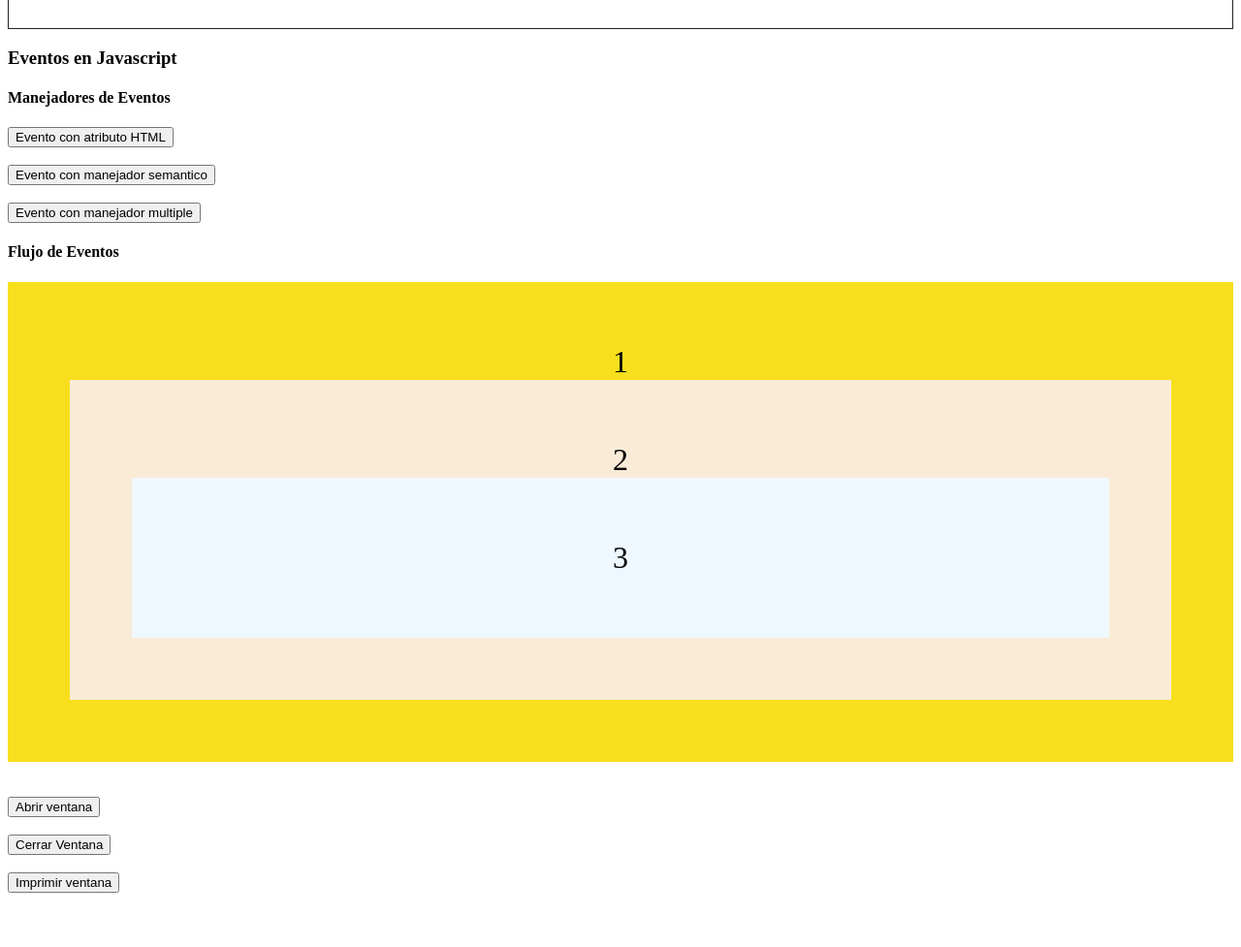
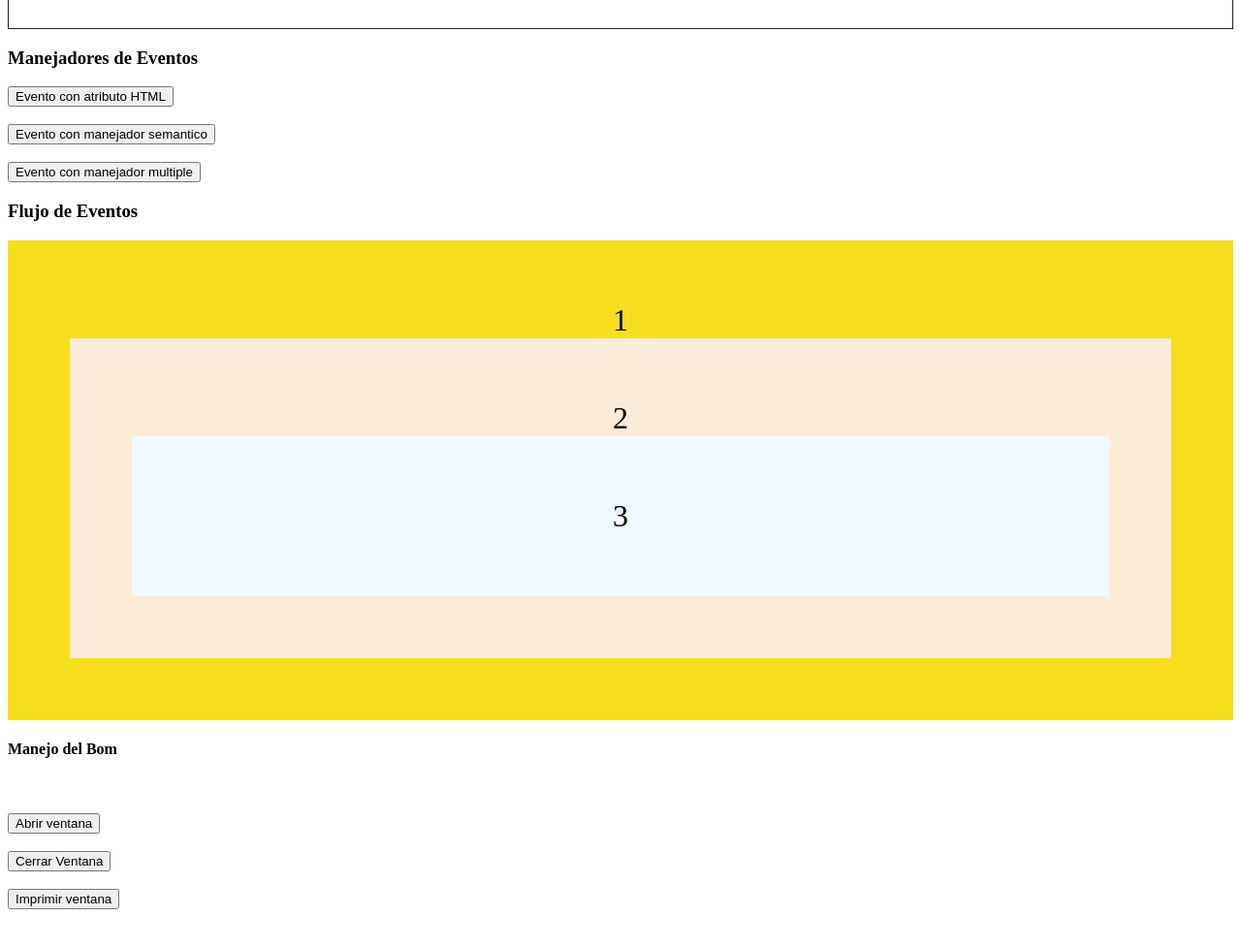
Before and after one commit to victorBaut/practica, a plain HTML site: page dom.html in a window 1280 px wide. Shown: the part 1310-2287 px from the top of the page at 97% size. Before the commit the page ends 2239 px from the top, so only its background shows below. Drawn offline with Linux system fonts and the light colour scheme.

Commit message:
Historial

```diff
--- a/dom.html
+++ b/dom.html
@@ -49,17 +49,21 @@
       max-width: 200px;
 
     }
+
     .eventos-flujo div {
       padding: 4rem;
       font-size: 2rem;
       text-align: center;
     }
+
     .uno {
       background-color: #F7DF1E;
     }
+
     .dos {
       background-color: antiquewhite;
     }
+
     .tres {
       background-color: aliceblue;
     }
@@ -108,7 +112,8 @@
   <a class="link-dom" href="dom.html" data-id="1" data-description="Document Object Model">DOM</a>
   <section class="cards">
     <figure class="card">
-            <img src="https://img.freepik.com/foto-gratis/hombre-tiro-medio-gafas-vr_23-2149126949.jpg?t=st=1695334298~exp=1695334898~hmac=c28702bc5d0a2db7d85c7d2feb444f1ef5ccbe4f99ed7753cf25f47a432c0f1b"
+      <img
+        src="https://img.freepik.com/foto-gratis/hombre-tiro-medio-gafas-vr_23-2149126949.jpg?t=st=1695334298~exp=1695334898~hmac=c28702bc5d0a2db7d85c7d2feb444f1ef5ccbe4f99ed7753cf25f47a432c0f1b"
         alt="Tech">
       <figcaption>Tech</figcaption>
     </figure>
@@ -118,7 +123,8 @@
       <figcaption>Animals</figcaption>
     </figure>
     <figure class="card">
-            <img src="https://c8.alamy.com/compes/e700yg/multitud-de-espectadores-viendo-los-eventos-deportivos-al-aire-libre-e700yg.jpg"
+      <img
+        src="https://c8.alamy.com/compes/e700yg/multitud-de-espectadores-viendo-los-eventos-deportivos-al-aire-libre-e700yg.jpg"
         alt="Gente">
       <figcaption>Gente</figcaption>
     </figure>
@@ -127,7 +133,8 @@
       <figcaption>Arch</figcaption>
     </figure>
     <figure class="card">
-            <img src="https://img.freepik.com/foto-gratis/pequeno-tronco-rio-selva-tropical_1150-13681.jpg?t=st=1693518812~exp=1693519412~hmac=4eaeb5230d7529333bd8ba9205339237e7febbddac8687f4b21f88b848820c78"
+      <img
+        src="https://img.freepik.com/foto-gratis/pequeno-tronco-rio-selva-tropical_1150-13681.jpg?t=st=1693518812~exp=1693519412~hmac=4eaeb5230d7529333bd8ba9205339237e7febbddac8687f4b21f88b848820c78"
         alt="Nature">
       <figcaption>Nature</figcaption>
     </figure>
@@ -140,15 +147,14 @@
       </figcaption>
     </figure>
   </template>
-    <h3>Eventos en Javascript</h3>
-    <h4>Manejadores de Eventos</h4>
+  <h3>Manejadores de Eventos</h3>
   <button onclick="holaMundo()">Evento con atributo HTML</button>
   <br><br>
   <button id="evento-semantico">Evento con manejador semantico</button>
   <br><br>
   <button id="evento-multiple">Evento con manejador multiple</button>
   <br>
-    <h4>Flujo de Eventos</h4>
+  <h3>Flujo de Eventos</h3>
   <section class="eventos-flujo">
     <div class="uno">
       1
@@ -160,6 +166,7 @@
       </div>
     </div>
   </section>
+  <h4>Manejo del Bom</h4>
   <br>
   <br>
   <button id="abrir-ventana">Abrir ventana</button>
@@ -168,9 +175,11 @@
   <button id="cerrar-ventana">Cerrar Ventana</button>
   <br>
   <br>
-    <button id="imprimir">Imprimir ventana</button>
-
-
+  <button id="imprimir-ventana">Imprimir ventana</button>
+  <br>
+  <br>
+  <br>
+  <br>
   <script src="js/dom.js"></script>
 
 </body>
```
Also changed, not shown: js/dom.js (+56 -1 lines). Lines whose indentation alone changed are shown as unchanged.
